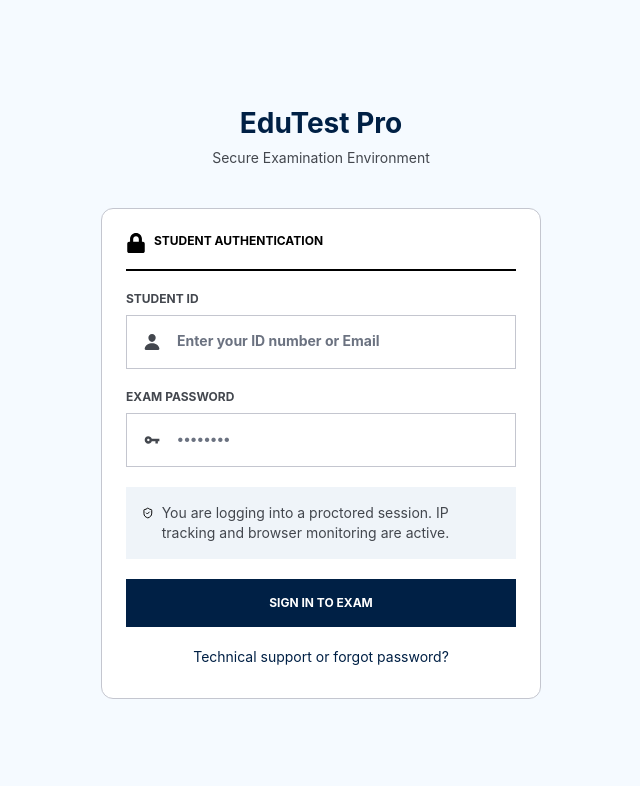
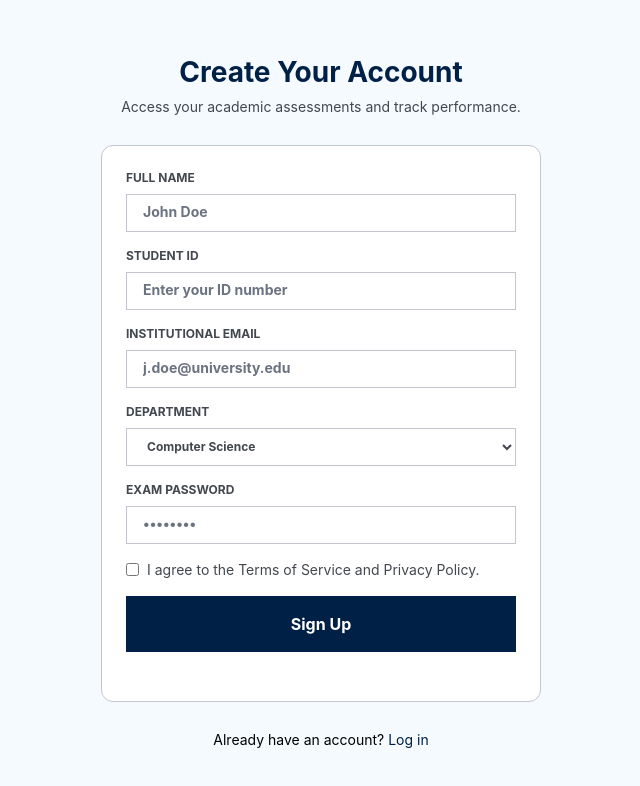
Before and after one commit to Seeker12kelvin/Online-Examination-Portal, a React (Vite) app in the folder online-examination-portal/: page / in a window 1280 px wide. Shown: the top 786 px of the page, without its empty margins (319-959 px from the left). Built offline with nearby package versions, Linux system fonts and the light colour scheme; no server answers.

Commit message:
Added a sign up page and the signup logic to it.

```diff
--- a/online-examination-portal/src/components/protectedLayouts.jsx
+++ b/online-examination-portal/src/components/protectedLayouts.jsx
@@ -3,11 +3,6 @@ import { UserContext } from "./user";
 
 const ProtectedLayouts = ({ children }) => {
   const { user } = useContext(UserContext);
-
-  !user
-    ? console.log("user is not authenticated")
-    : console.log("user is authenticated");
-
   return user ? children : null;
 };
 
--- a/online-examination-portal/src/components/userAuth.jsx
+++ b/online-examination-portal/src/components/userAuth.jsx
@@ -4,7 +4,13 @@ import { useEffect, useState } from "react";
 import { onAuthStateChanged } from "firebase/auth";
 
 const UserAuth = ({ children }) => {
-  const [userData, setUserData] = useState({ userId: "", password: "" });
+  const [userData, setUserData] = useState({
+    userId: "",
+    password: "",
+    name: "",
+    studentId: "",
+    department: "",
+  });
   const [menuBtn, setMenuBtn] = useState(false);
   const [user, setUser] = useState(false);
 
--- a/online-examination-portal/src/firebase/config.js
+++ b/online-examination-portal/src/firebase/config.js
@@ -1,5 +1,6 @@
+import { getAuth } from 'firebase/auth'
 import { initializeApp } from "firebase/app";
-import { getAuth } from 'firebase/auth'
+import { getFirestore } from "firebase/firestore";
 
 const firebaseConfig = {
   apiKey: import.meta.env.VITE_API_KEY,
@@ -14,3 +15,4 @@ const firebaseConfig = {
 // Initialize Firebase
 const app = initializeApp(firebaseConfig);
 export const auth = getAuth(app);
+export const db = getFirestore(app);
--- a/online-examination-portal/src/pages/Exams/examsPage.jsx
+++ b/online-examination-portal/src/pages/Exams/examsPage.jsx
@@ -1,8 +1,31 @@
 import gsap from "gsap";
+import { useEffect, useState } from "react";
 import { LuTimer } from "react-icons/lu";
 import { MdNavigateNext } from "react-icons/md";
 
 const ExamsPage = () => {
+  // const [questions, setQuestions] = useState();
+  // const [options, setOptions] = useState([]);
+
+  // useEffect(() => {
+  //   const fetchQuestion = async () => {
+  //     try {
+  //       const data = await fetch(
+  //         `https://opentdb.com/api.php?amount=10&category=18&difficulty=easy&type=multiple`,
+  //       );
+  //       if (!data.ok) {
+  //         return console.log("Could not fetch data");
+  //       }
+  //       const res = await data.json();
+  //       console.log(res.results[0]);
+  //       setQuestions(res.results[0].question);
+  //     } catch (err) {
+  //       console.error(err);
+  //     }
+  //   };
+  //   fetchQuestion();
+  // }, []);
+
   const answers = [
     "Bauhaus Functionalism",
     "Modern Minimalism",
@@ -40,9 +63,7 @@ const ExamsPage = () => {
             <p className="text-xs text-[#43474E] font-bold">4 Points</p>
           </div>
           <h1 className="font-medium min-[1200px]:text-lg max-[1120px]:text-sm text-[#171C20] leading-7">
-            Which of the following architectural styles emphasizes a "less is
-            more" philosophy, characterized by simplicity, clean lines, and a
-            monochromatic palette with color used as an accent?
+            {/* {questions} */}
           </h1>
 
           <div className="flex flex-col gap-4">
--- a/online-examination-portal/src/pages/Login/loginPage.jsx
+++ b/online-examination-portal/src/pages/Login/loginPage.jsx
@@ -50,7 +50,7 @@ const LoginPage = () => {
           </div>
 
           <label className="text-[#43474E] font-bold text-xs flex flex-col gap-2">
-            STUDENT ID
+            INSTITUTIONAL EMAIL
             <div className="border border-[#C4C6CF] h-13.5 flex gap-4 items-center p-4">
               <IoPerson size={20} />
               <input
@@ -59,7 +59,7 @@ const LoginPage = () => {
                 name="student-Id"
                 placeholder="Enter your ID number or Email"
                 onChange={(e) =>
-                  setUserData((prev) => ({ ...prev, userId: e.target.value }))
+                  setUserData((prev) => ({ ...prev, email: e.target.value }))
                 }
                 className="placeholder:text-[#6B7280] outline-none h-full w-full placeholder:text-sm"
               />
--- /dev/null
+++ b/online-examination-portal/src/pages/Sign-up/signUpPage.jsx
@@ -0,0 +1,151 @@
+import { useContext } from "react";
+import { auth, db } from "../../firebase/config";
+import { UserContext } from "../../components/user";
+import { Link, useNavigate } from "react-router-dom";
+import { collection, addDoc } from "firebase/firestore";
+import { createUserWithEmailAndPassword } from "firebase/auth";
+
+const SignUpPage = () => {
+  const { userData, setUserData, user } = useContext(UserContext);
+  const navigate = useNavigate();
+
+  const handleSubmit = async (e) => {
+    e.preventDefault();
+
+    try {
+      const userCrendentials = await createUserWithEmailAndPassword(
+        auth,
+        userData.email,
+        userData.password,
+      );
+      const docRef = await addDoc(collection(db, "users"), {
+        name: userData.name,
+        email: userData.email,
+        userId: userData.userId,
+        password: userData.password,
+        department: userData.department,
+      });
+
+      console.log("Document ID:", docRef.id);
+      console.log(userCrendentials);
+    } catch (err) {
+      console.error(err);
+    }
+  };
+
+  if (user) {
+    return navigate("/dashboard");
+  } else {
+    return (
+      <section className="h-screen w-full flex flex-col gap-7 p-5 justify-center items-center">
+        <div className="flex flex-col gap-1 justify-center items-center">
+          <h1 className="text-[#002045] text-[28px] font-bold">
+            Create Your Account
+          </h1>
+
+          <p className="text-[#43474E] text-sm">
+            Access your academic assessments and track performance.
+          </p>
+        </div>
+
+        <form
+          onSubmit={handleSubmit}
+          className="max-w-110 w-full max-h-139.25 h-full box flex flex-col gap-4"
+        >
+          <label className="text-[#43474E] font-bold text-xs flex flex-col gap-2">
+            FULL NAME
+            <input
+              required
+              type="text"
+              name="student-full-name"
+              placeholder="John Doe"
+              onChange={(e) =>
+                setUserData((prev) => ({ ...prev, name: e.target.value }))
+              }
+              className="border border-[#C4C6CF] h-9.5 p-4 placeholder:text-[#6B7280] outline-none w-full placeholder:text-sm"
+            />
+          </label>
+
+          <label className="text-[#43474E] font-bold text-xs flex flex-col gap-2">
+            STUDENT ID
+            <input
+              required
+              type="number"
+              name="student-Id"
+              placeholder="Enter your ID number"
+              onChange={(e) =>
+                setUserData((prev) => ({ ...prev, userId: e.target.value }))
+              }
+              className="border border-[#C4C6CF] h-9.5 p-4 placeholder:text-[#6B7280] outline-none w-full placeholder:text-sm"
+            />
+          </label>
+
+          <label className="text-[#43474E] font-bold text-xs flex flex-col gap-2">
+            INSTITUTIONAL EMAIL
+            <input
+              required
+              type="text"
+              name="student-Id"
+              placeholder="j.doe@university.edu"
+              onChange={(e) =>
+                setUserData((prev) => ({ ...prev, email: e.target.value }))
+              }
+              className="border border-[#C4C6CF] h-9.5 p-4 placeholder:text-[#6B7280] outline-none w-full placeholder:text-sm"
+            />
+          </label>
+
+          <label className="text-[#43474E] font-bold text-xs flex flex-col gap-2">
+            DEPARTMENT
+            <select
+              defaultValue="computer-science"
+              onChange={(e) =>
+                setUserData((prev) => ({ ...prev, department: e.target.value }))
+              }
+              className="border border-[#C4C6CF] h-9.5 pl-4 placeholder:text-[#6B7280] outline-none w-full placeholder:text-sm"
+            >
+              <option value="computer-science">Computer Science</option>
+              <option value="information-technology">
+                Information Technology
+              </option>
+            </select>
+          </label>
+
+          <label className="text-[#43474E] font-bold text-xs flex flex-col gap-2">
+            EXAM PASSWORD
+            <input
+              required
+              type="password"
+              placeholder="••••••••"
+              name="student-password"
+              onChange={(e) =>
+                setUserData((prev) => ({ ...prev, password: e.target.value }))
+              }
+              className="border border-[#C4C6CF] h-9.5 p-4 placeholder:text-[#6B7280] outline-none w-full placeholder:text-sm"
+            />
+          </label>
+
+          <label className="flex gap-2 items-center text-sm text-[#43474E] font-normal">
+            <input type="checkbox" /> I agree to the Terms of Service and
+            Privacy Policy.
+          </label>
+
+          <button
+            type="submit"
+            className="max-h-14 h-full w-full bg-[#002045] p-4 text-white font-bold"
+          >
+            Sign Up
+          </button>
+        </form>
+
+        <p className="text-sm">
+          Already have an account?{" "}
+          <Link to={"/login"} className="text-[#002045]">
+            Log in
+          </Link>
+        </p>
+      </section>
+    );
+  }
+};
+
+export default SignUpPage;
```
Also changed, not shown: online-examination-portal/src/components/routes.jsx (+6 -1 lines).
